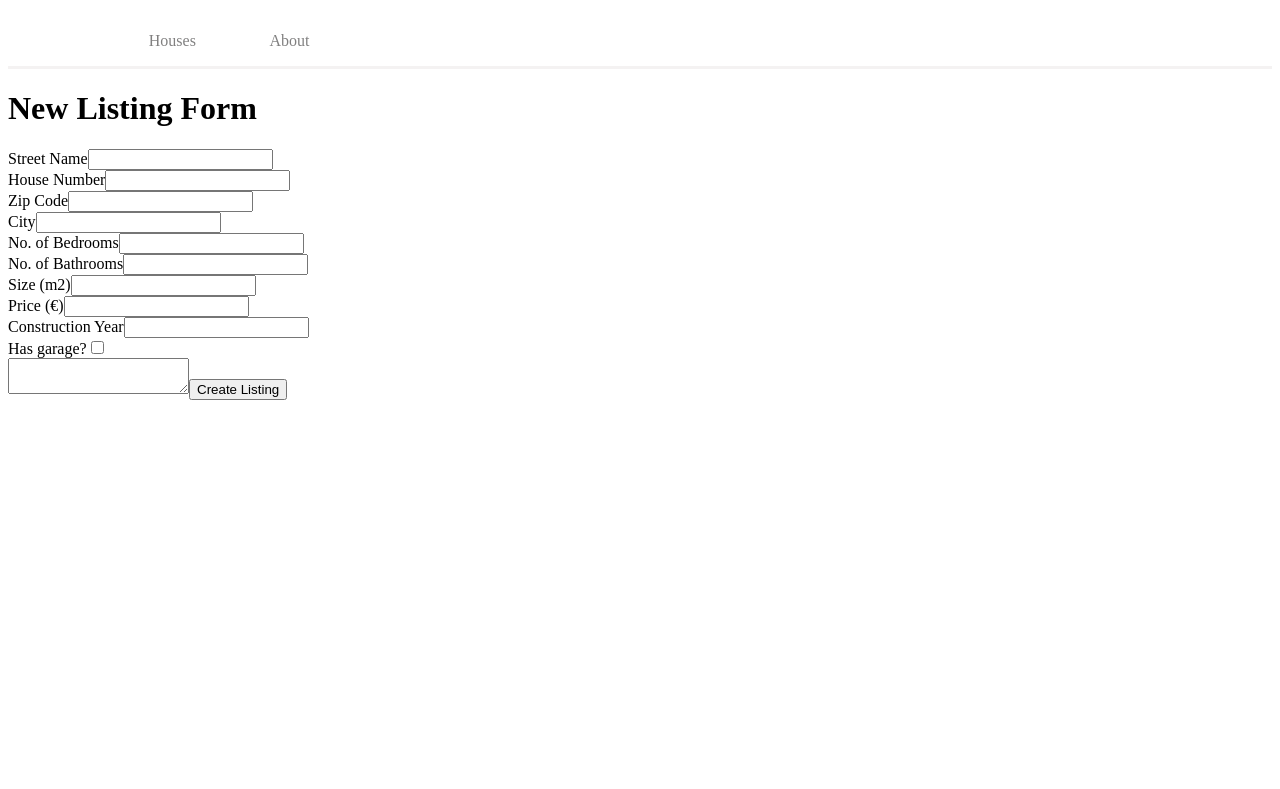
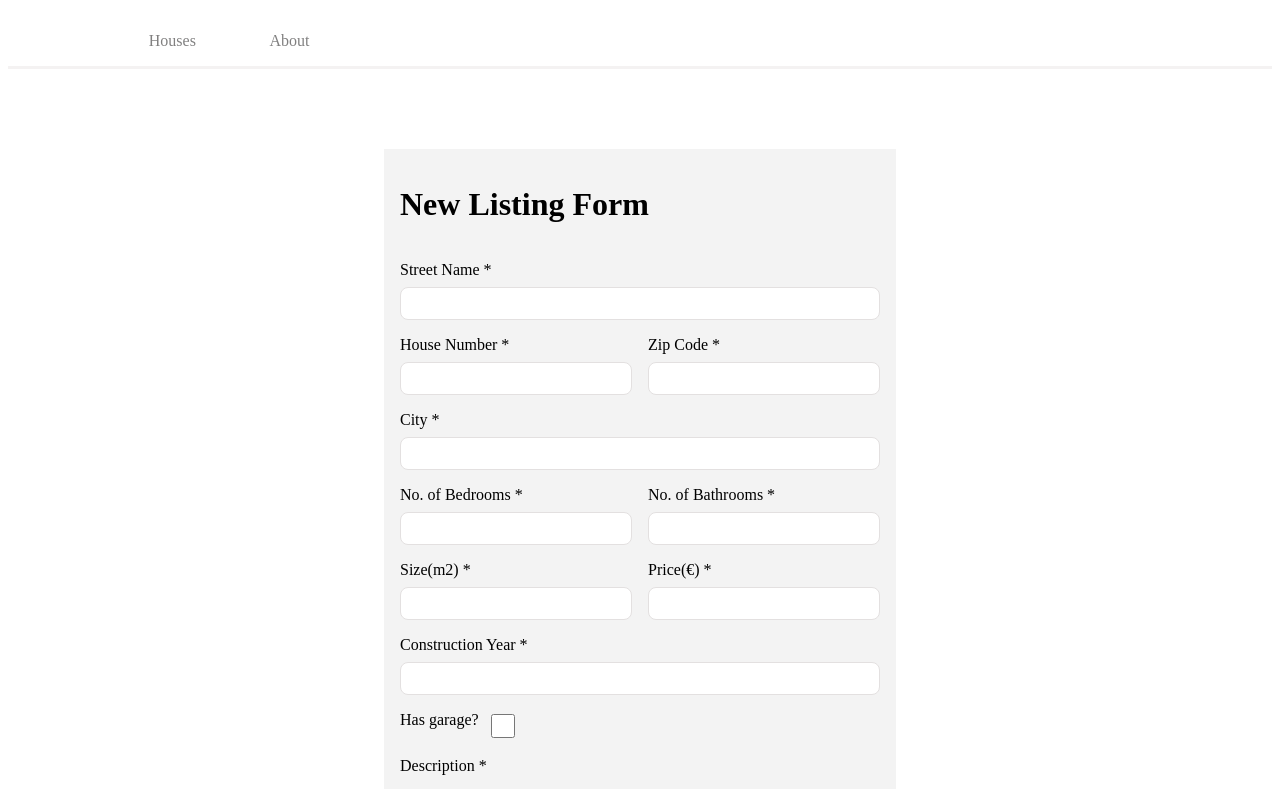
Before and after one commit to AvresCode/dtt-assess, a Vue app: page /addListing in a window 1280 px wide. Shown: the top 789 px of the page. Built offline with nearby package versions, Linux system fonts and the light colour scheme.

Commit message:
style form

```diff
--- a/src/pages/AddListingPage.vue
+++ b/src/pages/AddListingPage.vue
@@ -1,41 +1,47 @@
 <template>
-  <div>
+  <div class="form-container">
     <form @submit.prevent="handleSubmit" class="listing-form">
       <h1>New Listing Form</h1>
       <div class="form-field">
-        <label for="street">Street Name</label>
+        <label for="street">Street Name *</label>
         <input type="text" id="street" v-model="street" required />
       </div>
+      <div class="fields-join">
         <div class="form-field">
-        <label for="houseNumber">House Number</label>
+          <label for="houseNumber">House Number *</label>
           <input type="text" id="houseNumber" v-model="houseNumber" required />
         </div>
         <div class="form-field">
-        <label for="zip">Zip Code</label>
+          <label for="zip">Zip Code *</label>
           <input type="text" id="zip" v-model="zip" required />
         </div>
+      </div>
       <div class="form-field">
-        <label for="city">City</label>
+        <label for="city">City *</label>
         <input type="text" id="city" v-model="city" required />
       </div>
+      <div class="fields-join">
         <div class="form-field">
-        <label for="bedrooms">No. of Bedrooms</label>
+          <label for="bedrooms">No. of Bedrooms *</label>
           <input type="text" id="bedrooms" v-model="bedrooms" required />
         </div>
         <div class="form-field">
-        <label for="bathrooms">No. of Bathrooms</label>
+          <label for="bathrooms">No. of Bathrooms *</label>
           <input type="text" id="bathrooms" v-model="bathrooms" required />
         </div>
+      </div>
+      <div class="fields-join">
         <div class="form-field">
-        <label for="size">Size (m2)</label>
+          <label for="size">Size(m2) *</label>
           <input type="text" id="size" v-model="size" required />
         </div>
         <div class="form-field">
-        <label for="price">Price (€)</label>
+          <label for="price">Price(€) *</label>
           <input type="text" id="price" v-model="price" required />
         </div>
+      </div>
       <div class="form-field">
-        <label for="constructionYear">Construction Year</label>
+        <label for="constructionYear">Construction Year *</label>
         <input
           type="text"
           id="constructionYear"
@@ -43,10 +49,11 @@
           required
         />
       </div>
-      <div class="form-field">
-        <label for="checkbox">Has garage?</label>
+      <div class="form-field checkbox">
+        <label for="hasGarage">Has garage?</label>
         <input type="checkbox" id="hasGarage" v-model="hasGarage" required />
       </div>
+      <label for="decsription">Description *</label>
       <textarea v-model="description" required></textarea>
       <button type="submit">Create Listing</button>
     </form>
@@ -57,3 +64,53 @@ export default {
   name: 'AddListing',
 };
 </script>
+<style scoped>
+.form-container {
+  max-width: 30rem;
+  padding: 1rem;
+  margin: 5rem auto;
+  background-color: rgba(227, 227, 227, 0.434);
+}
+
+.listing-form {
+  display: flex;
+  flex-direction: column;
+  gap: 1rem;
+}
+
+input {
+  padding: 0.5rem;
+  border: 1px solid rgb(227, 224, 224);
+  border-radius: 0.5rem;
+  width: full;
+}
+.form-field {
+  width: 100%;
+  display: flex;
+  flex-direction: column;
+  gap: 0.5rem;
+  margin: auto;
+}
+.checkbox {
+  flex-direction: row;
+  text-align: center;
+}
+.fields-join {
+  display: flex;
+  gap: 1rem;
+}
+input[type='checkbox'] {
+  width: 2rem;
+  width: 1.5rem;
+  height: 1.5rem;
+}
+button {
+  padding: 1rem;
+  width: 50%;
+  margin: auto;
+  background-color: rgb(252, 251, 251);
+}
+textarea {
+  height: 8rem;
+}
+</style>
```
Lines whose indentation alone changed are shown as unchanged.
